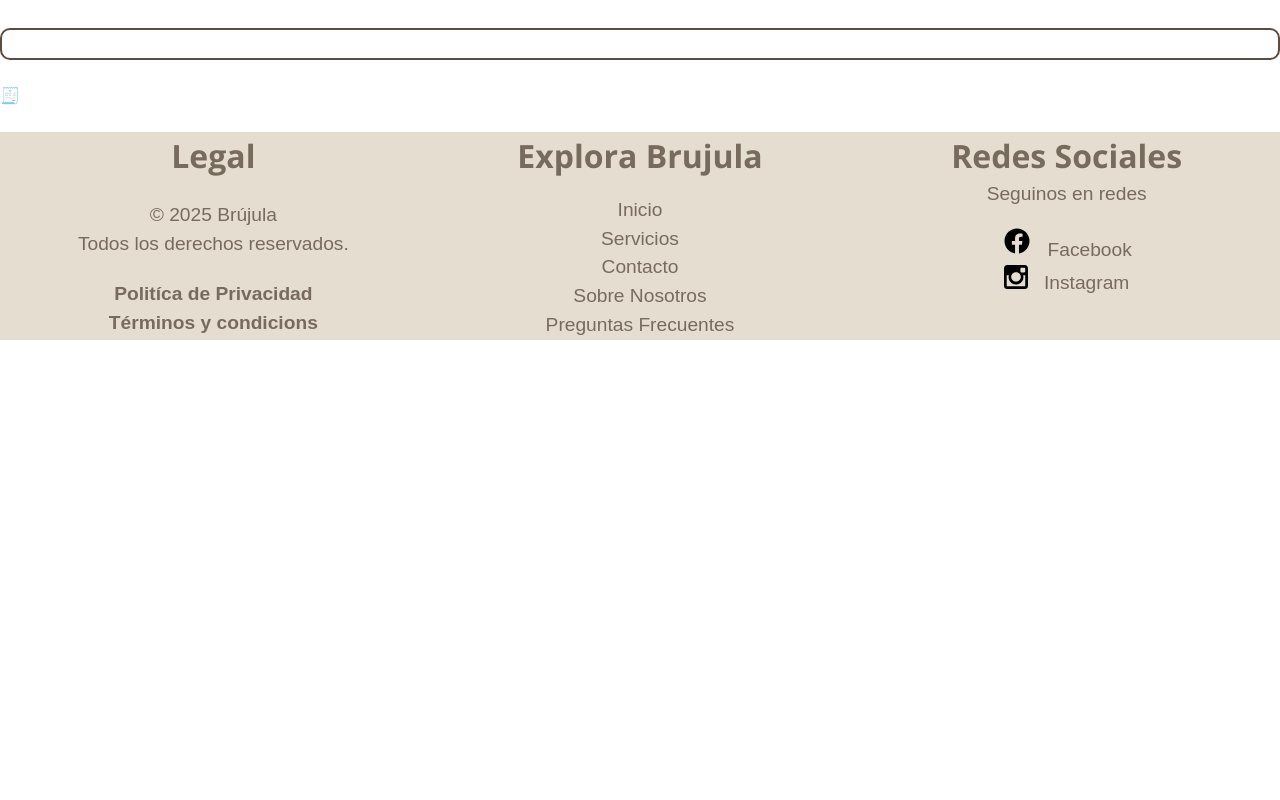
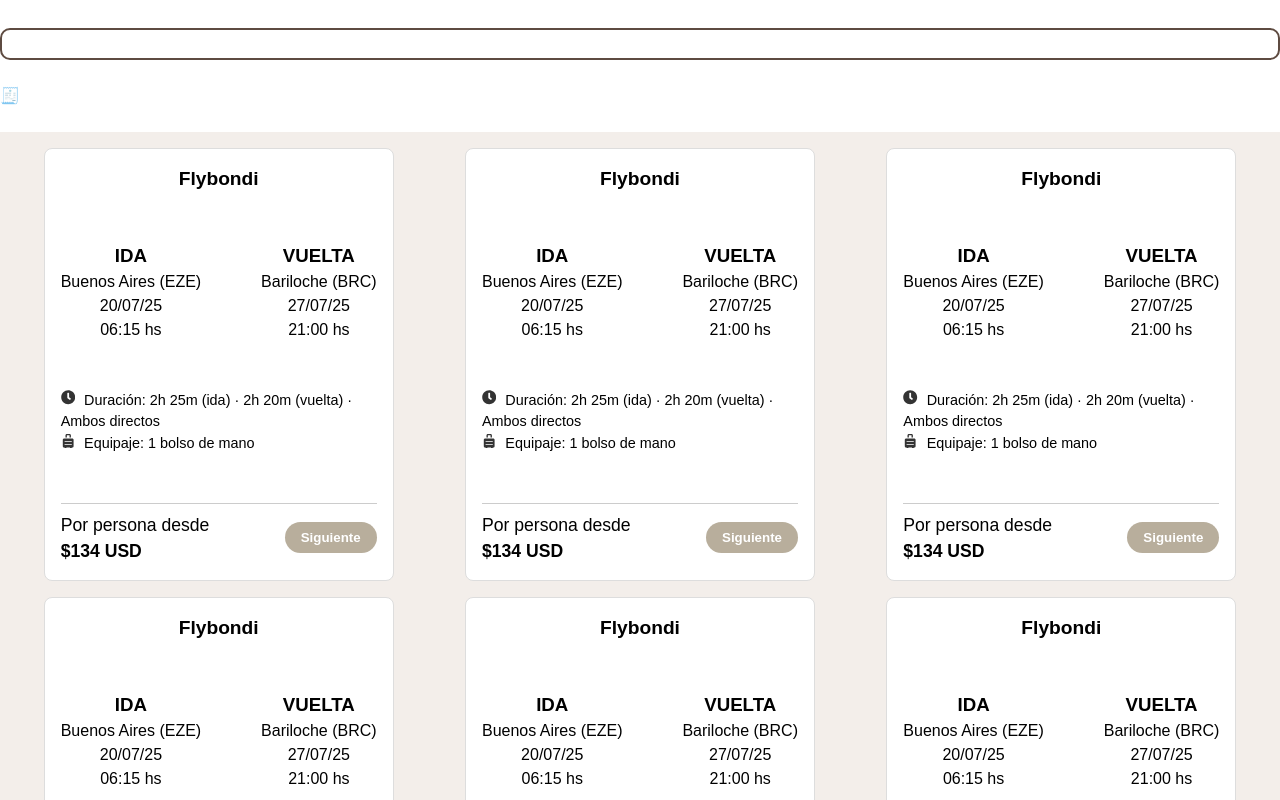
Before and after one commit to juanMarcosChalu/olimpiada-grupo-A, a React (Vite) app in the folder olim/: page / in a window 1280 px wide. Shown: the part 4080-4880 px from the top of the page. Before the commit the page ends 4420 px from the top, so only its background shows below. Built offline with nearby package versions, Linux system fonts and the light colour scheme.

Commit message:
1.1.23
card vuelo
grid vuelos (section)

```diff
--- a/olim/src/App.jsx
+++ b/olim/src/App.jsx
@@ -21,7 +21,7 @@ import SectionNotificaciones from "./components/sections/notificaciones/SectionN
 import SectionsCarrito from "./components/sections/carrito/SectionsCarrito.jsx"
 import Registro from "./components/sections/login/Registro.jsx";
 import Login from "./components/sections/login/login.jsx";
-
+import VueloGrid from "./components/sections/VuelosGrid/VuelosGrid.jsx";
 function App() {
 
   const [packages, setPackages] = useState([
@@ -83,6 +83,7 @@ function App() {
             <Login />
             <Registro />
             <SectionsCarrito />
+            <VueloGrid />
             <Footer />
           </>
         } />
--- a/olim/src/components/UI/CardVuelo/CardVuelo.jsx
+++ b/olim/src/components/UI/CardVuelo/CardVuelo.jsx
@@ -1,4 +1,4 @@
-import styles from "./CardVuelo.module.css";
+import styles from "./Cardvuelo.module.css";
 import { FaClock, FaSuitcaseRolling } from "react-icons/fa"; // Usa react-icons
 
 function CardVuelo() {
--- a/olim/src/components/UI/CardVuelo/Cardvuelo.module.css
+++ b/olim/src/components/UI/CardVuelo/Cardvuelo.module.css
@@ -2,17 +2,19 @@
   border: 1px solid #ddd;
   border-radius: 8px;
   padding: 1rem;
+  height: max-content;
   max-width: 350px;
   font-family: sans-serif;
   display: flex;
   flex-direction: column;
   justify-content: space-between;
-
   color: black;
   gap: 2rem;
+
 }
 .card:nth-child(n){
     background-color: rgb(255, 255, 255);
+
 }
 .title {
   text-align: center;
--- /dev/null
+++ b/olim/src/components/sections/VuelosGrid/VuelosGrid.jsx
@@ -0,0 +1,15 @@
+import CardVuelo from "../../UI/CardVuelo/CardVuelo.jsx";
+import styles from "./VuelosGrid.module.css";
+function VueloGrid(params) {
+    return(
+    <section className={styles.VuelosSection}>
+        <CardVuelo/>
+        <CardVuelo/>
+         <CardVuelo/>
+          <CardVuelo/>
+           <CardVuelo/>
+            <CardVuelo/>
+    </section>
+    )
+}
+export default VueloGrid;
--- /dev/null
+++ b/olim/src/components/sections/VuelosGrid/VuelosGrid.module.css
@@ -0,0 +1,13 @@
+.VuelosSection{
+    display: grid;
+    min-height: 100vh;
+    background-color: #f3eeea;
+    width: 100vw;
+    grid-template-columns: repeat(auto-fit, minmax(370px, 1fr));
+    place-items:start center;
+    padding: 1rem;
+    gap: 1rem;
+}
+.VuelosSection:nth-child(n){
+
+}
--- a/olim/src/components/sections/notificaciones/SectionNotificaciones.jsx
+++ b/olim/src/components/sections/notificaciones/SectionNotificaciones.jsx
@@ -18,7 +18,8 @@ function SectionNotificaciones() {
                </article>
                <h1 className={styles.noNotificacionesmessage}>No Tienes Mas Notificaciones</h1>
             </div>
-            <CardVuelo/>
+
+
         </section>
     )
 }
```
